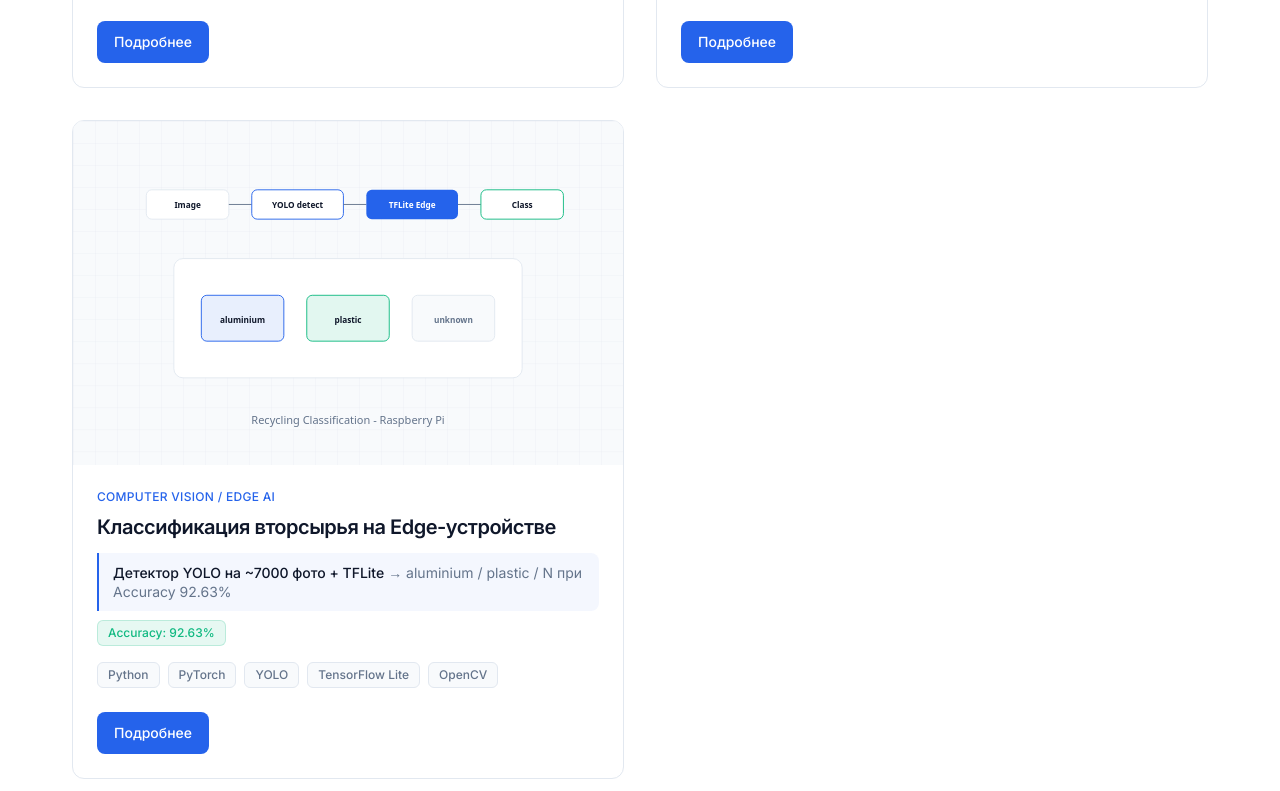
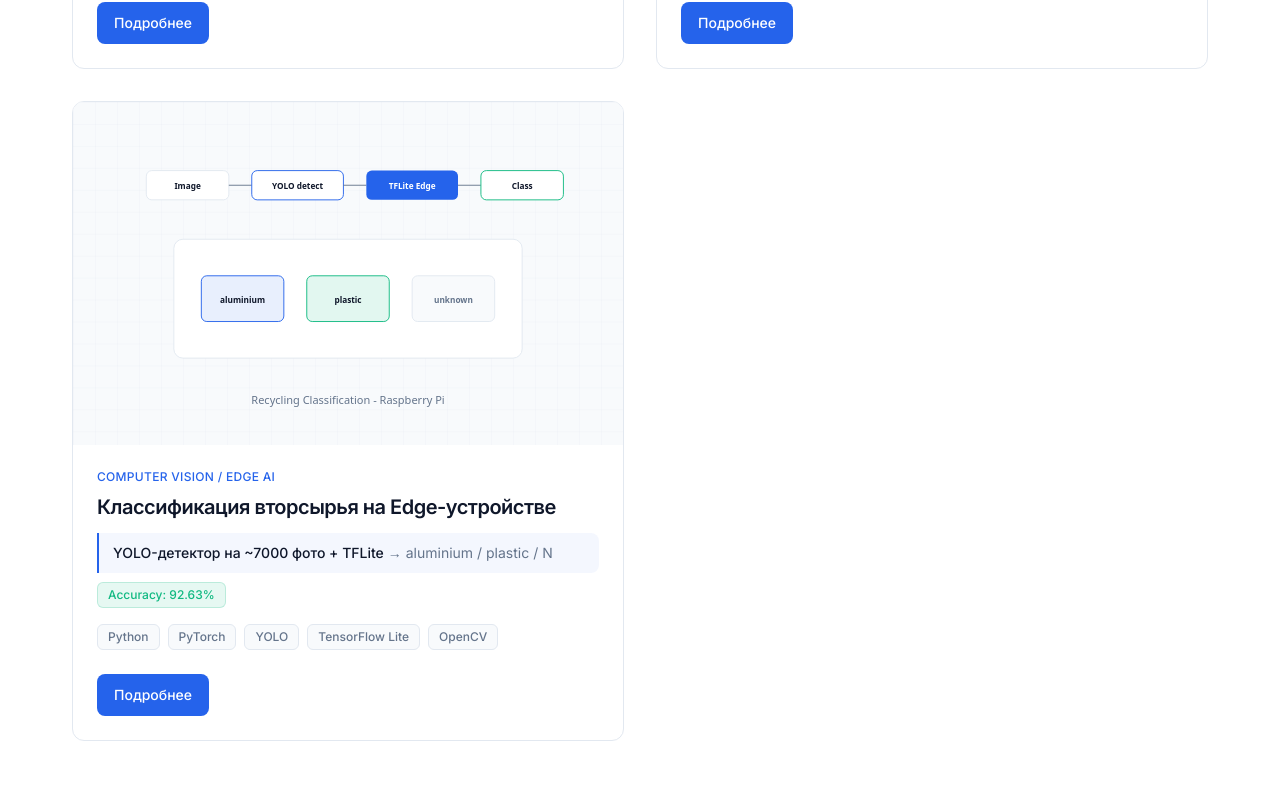
Before and after one commit to daryaami/portfolio-website, a Next.js app: page / in a window 1280 px wide. Shown: the part 2966-3757 px from the top of the page. Built offline with nearby package versions, Linux system fonts and the light colour scheme.

Commit message:
review projects

```diff
--- a/data/projects.ts
+++ b/data/projects.ts
@@ -151,7 +151,7 @@ export const projects: Project[] = [
     shortDescription:
       "Модуль подсчёта входов и выходов по видеопотоку: YOLOv8 на RKNN NPU, ByteTrack и ROI-зоны с API и GUI для настройки.",
     cardHighlight:
-      "Собрала CV-модуль YOLOv8+ByteTrack на RKNN → 15 FPS и Counting Accuracy 92.16%",
+      "Собрала CV-модуль YOLOv8+ByteTrack на RKNN → 15 FPS",
     cardMetric: { label: "Counting Accuracy", value: "92.16%" },
     role: "ML Engineer. Инференс на RKNN, трекинг, ROI-подсчёт, API и GUI для редактирования зон.",
     problem:
@@ -218,7 +218,7 @@ export const projects: Project[] = [
     shortDescription:
       "Система идентификации сотрудников по изображениям лиц на основе embedding-моделей.",
     cardHighlight:
-      "Распознавание лиц на ArcFace -> устойчивый Face ID на маленьком разрешении",
+      "Улучшила модуль распознавания лиц на ArcFace → устойчивый Face ID на маленьком разрешении",
     role: "ML Engineer. Переработка пайплайна распознавания лиц: выбор embedding-модели, matching-логика, база представлений и human-in-the-loop feedback.",
     problem:
       "Необходимо было автоматически определять сотрудников на смене по изображениям лиц.\n\nИсходный модуль на базе FaceNet (InceptionResnetV1, VGGFace2) часто путал похожих сотрудников из-за маленького количества фотографий в базе.\n\nЯ проанализировала причины ошибок и переработала pipeline распознавания вокруг более устойчивых face embeddings.",
@@ -281,18 +281,18 @@ export const projects: Project[] = [
     title: "Классификация вторсырья на Edge-устройстве",
     category: "Computer Vision / Edge AI",
     shortDescription:
-      "Детекция и классификация на Raspberry Pi для аппарата приёма вторсырья: aluminium, plastic и класс N для всего остального.",
+      "Система детекции и классификации объектов на Raspberry Pi: пластиковые бутылки, алюминиевые банки и нецелевые предметы.",
     cardHighlight:
-      "Детектор YOLO на ~7000 фото + TFLite → aluminium / plastic / N при Accuracy 92.63%",
+      "YOLO-детектор на ~7000 фото + TFLite → aluminium / plastic / N",
     cardMetric: { label: "Accuracy", value: "92.63%" },
-    role: "ML Engineer. Ручная разметка, обучение детектора, квантование и TFLite-инференс под лимит времени на кадр.",
+    role: "ML Engineer. Подготовка датасета, обучение детектора, квантование и TFLite-инференс под ограничение времени на кадр.",
     problem:
-      "Аппарат принимает пластиковые бутылки и алюминиевые банки. По фото с камеры на Raspberry Pi нужно ответить: aluminium, plastic или N (не целевой предмет). Есть жёсткий лимит времени на один кадр — поэтому модель обязана быть лёгкой.\n\nЗадача снаружи казалась простой классификацией, но главный подводный камень — open-set: научить лёгкую модель отличать целевые объекты от любого другого предмета в мире. Плюс требование отбрасывать кадры, где предметов больше одного — даже если оба целевые.",
+      "По изображению с камеры аппарата необходимо определить тип объекта: aluminium, plastic или N (нецелевой предмет). Инференс выполняется на Raspberry Pi с ограничением по времени обработки одного кадра.\n\nДополнительное требование — отбрасывать кадры с более чем одним объектом. Основная сложность задачи — open-set классификация: отличать целевые классы от произвольных предметов.",
     solutionSteps: [
       "Фото с камеры",
-      "YOLO detector (multi-class)",
+      "YOLO detector",
       "Reject if >1 object",
-      "Map to alu / plastic / N",
+      "aluminium / plastic / N",
       "TFLite on Raspberry Pi",
     ],
     technologies: [
@@ -305,38 +305,31 @@ export const projects: Project[] = [
     ],
     decisions: [
       {
-        title: "Датасет ~7000 с ручной разметкой",
-        body: "Сама разметила базовый набор, затем расширила открытыми данными и негативами (стекло, бумага, спреи), чтобы модель реже путала их с plastic/aluminium.",
+        title: "Датасет ~7000 изображений",
+        body: "Базовый набор размечен вручную и расширен открытыми данными. Добавлены негативные классы (стекло, бумага, спреи), чтобы снизить ложные срабатывания на похожих предметах.",
       },
       {
-        title: "Детектор, не чистый классификатор",
-        body: "Обучала YOLO-детектор на нескольких классах и уже после детекции схлопывала ответ в aluminium / plastic / N — так можно отсечь кадры с >1 объектом.",
+        title: "Детектор вместо чистой классификации",
+        body: "Обучен YOLO-детектор с последующим сведением ответа к aluminium / plastic / N. Такой подход позволяет отсекать кадры с несколькими объектами.",
       },
       {
-        title: "TFLite под лимит latency",
-        body: "Брала лёгкие YOLO, квантовала и переводила в TFLite: узкое место было не «FPS видео», а уложиться во время на одно фото.",
-      },
-      {
-        title: "Что не сработало",
-        body: "Metric learning, triplet loss и другие схемы не дали прироста на неожиданных предметах (ножницы уходили в aluminium). Осталась на YOLO; N по-прежнему самый слабый класс — это честно видно в recall и ROC.",
+        title: "Оптимизация под Raspberry Pi",
+        body: "Использованы лёгкие YOLO-модели, квантование и экспорт в TFLite, чтобы укладываться в лимит времени на одно изображение.",
       },
     ],
     results: [
       { label: "Accuracy", value: "92.63%" },
-      { label: "Aluminium AUC", value: "0.979" },
-      { label: "Plastic AUC", value: "0.955" },
-      { label: "Unknown AUC", value: "0.796" },
       {
         label: "Aluminium",
-        value: "Precision 92.52% · Recall 99.70% · F1 95.98%",
+        value: "Precision 92.52% · Recall 99.70% · F1 95.98% · AUC 0.979",
       },
       {
         label: "Plastic",
-        value: "Precision 91.95% · Recall 98.88% · F1 95.29%",
+        value: "Precision 91.95% · Recall 98.88% · F1 95.29% · AUC 0.955",
       },
       {
         label: "N (unknown)",
-        value: "Precision 96.34% · Recall 58.52% · F1 72.81%",
+        value: "Precision 96.34% · Recall 58.52% · F1 72.81% · AUC 0.796",
       },
     ],
     resultFigures: [
@@ -344,12 +337,12 @@ export const projects: Project[] = [
         src: "/images/projects/recycling-roc-auc.png",
         alt: "ROC-кривые one-vs-rest для классов aluminium, plastic и unknown",
         caption:
-          "ROC (one-vs-rest): aluminium AUC 0.979, plastic AUC 0.955, N AUC 0.796 — целевые классы сильные, open-set остаётся узким местом.",
+          "ROC (one-vs-rest): aluminium AUC 0.979, plastic AUC 0.955, N AUC 0.796. Класс N заметно слабее целевых.",
       },
     ],
     conclusions: [
-      "Open-set на Edge оказался сложнее «просто обучить YOLO»: aluminium/plastic держатся хорошо, а произвольный мусор всё ещё пробивает пороги.",
-      "Имеет смысл заранее закладывать детекцию под правило «один объект в кадре» и копить жёсткие негативы — одними порогами уверенности это не закрывается.",
+      "Целевые классы aluminium и plastic показывают высокое качество; основной bottleneck — класс N в open-set постановке.",
+      "Альтернативные подходы (metric learning, triplet loss) не дали устойчивого прироста на неожиданных объектах; финальное решение осталось на YOLO с расширенным негативным набором.",
     ],
     coverImage: "/images/projects/recycling-classification.svg",
     featured: true,
@@ -407,30 +400,3 @@ export function getProjectBySlug(slug: string): Project | undefined {
 export function getProjectSlugs(): string[] {
   return projects.map((project) => project.slug);
 }
-
-/** Короткие числовые метрики для strip на странице кейса (до 4). */
-export function getHighlightMetrics(
-  results: Project["results"],
-  limit = 4,
-): Project["results"] {
-  const scored = results
-    .map((result) => {
-      const value = result.value.trim();
-      const isCompact =
-        /^[\d.,]+\s*%$/.test(value) ||
-        /^[\d.,]+$/.test(value) ||
-        /^\d+(\.\d+)?\s*(FPS|fps)/i.test(value) ||
-        /^\d+\s+при\b/i.test(value) ||
-        /^~?[\d.,]+\s*(с|ms|мс)/i.test(value);
-      const hasNumber = /\d/.test(value);
-      const shortEnough = value.length <= 28;
-      return {
-        result,
-        score: isCompact ? 3 : hasNumber && shortEnough ? 2 : hasNumber ? 1 : 0,
-      };
-    })
-    .filter((item) => item.score > 0)
-    .sort((a, b) => b.score - a.score);
-
-  return scored.slice(0, limit).map((item) => item.result);
-}
```
Also changed, not shown: app/projects/[slug]/page.tsx (+3 -37 lines).
